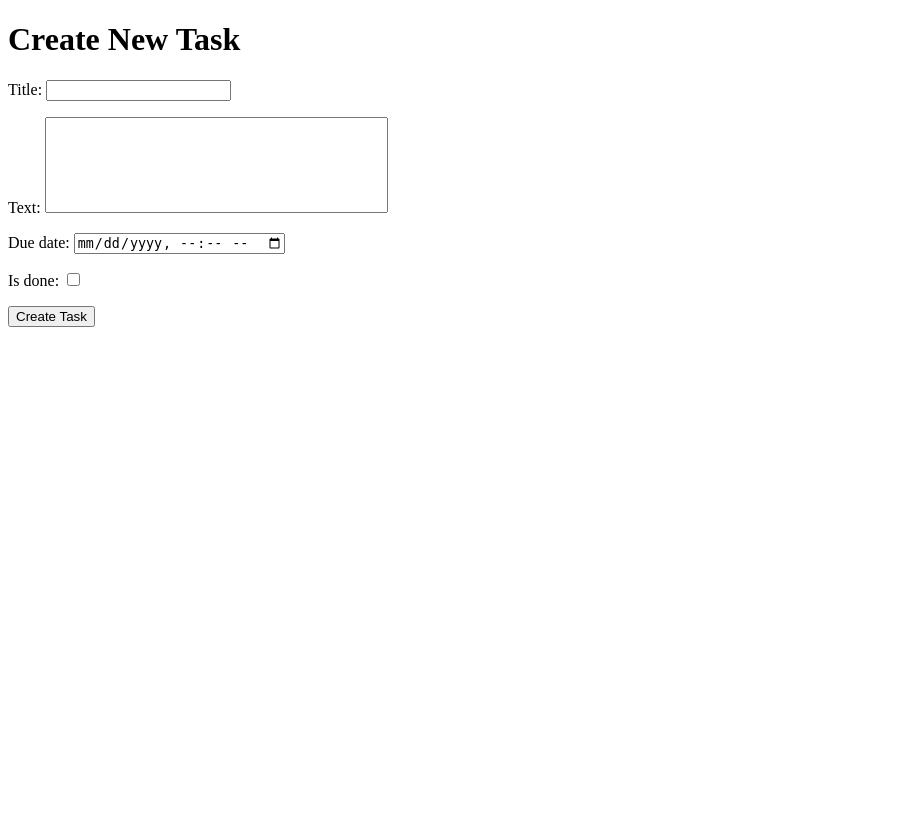
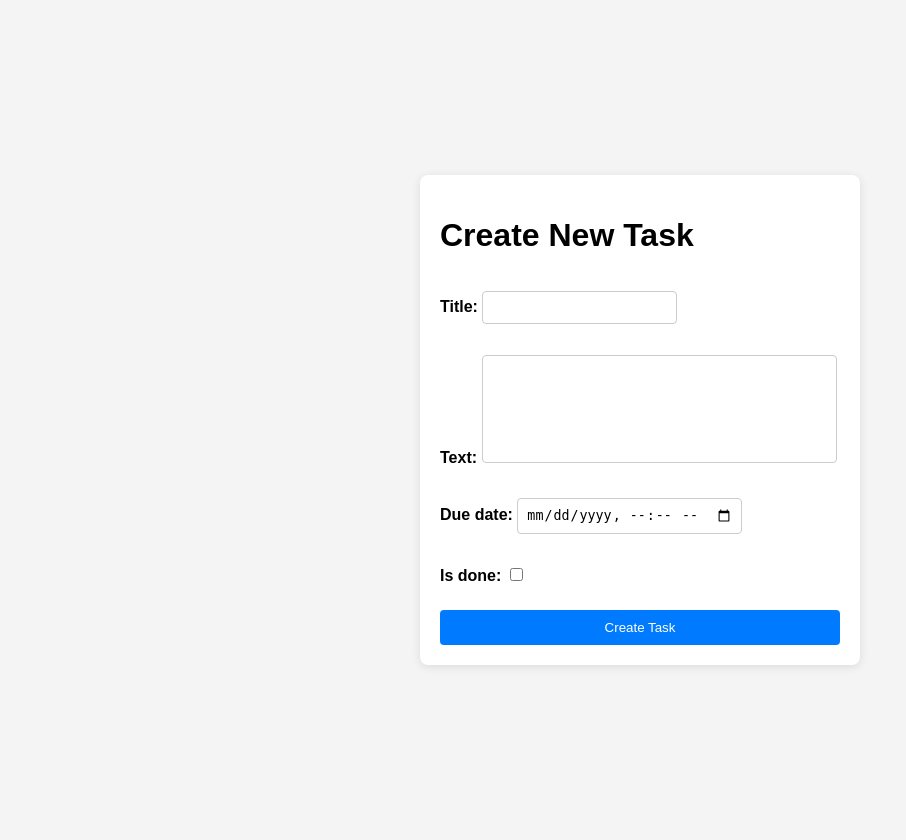
Before and after one commit to IgnacioGarcia198/My-Task-Manager-Django, a Django app: page /task-manager/create_task in a window 1280 px wide. Shown: the whole page, without its empty margins (0-906 px from the left). Before the commit the page ends 327 px from the top, so only its background shows below. Run offline with Django 5.2, Linux system fonts and the light colour scheme.

Commit message:
Improve ui/ux for create task page

```diff
--- /dev/null
+++ b/TaskManagerApp/static/TaskManagerApp/css/create_task_styles.css
@@ -0,0 +1,53 @@
+body {
+    font-family: 'Arial', sans-serif;
+    background-color: #f4f4f4;
+    margin: 0;
+    padding: 20px;
+    display: flex;
+    justify-content: center;
+    align-items: center;
+    height: 100vh;
+}
+
+.form-container {
+    background: white;
+    padding: 20px;
+    border-radius: 8px;
+    box-shadow: 0 2px 10px rgba(0,0,0,0.1);
+    width: 100%;
+    max-width: 400px;
+}
+
+.task-form {
+    display: flex;
+    flex-direction: column;
+}
+
+.task-form p {
+    margin-bottom: 15px;
+}
+
+.task-form label {
+    font-weight: bold;
+    margin-bottom: 5px;
+}
+
+.task-form input, .task-form textarea {
+    padding: 8px;
+    border: 1px solid #ccc;
+    border-radius: 4px;
+}
+
+.task-form button.btn {
+    padding: 10px 20px;
+    background-color: #007bff;
+    color: white;
+    border: none;
+    border-radius: 4px;
+    cursor: pointer;
+    margin-top: 10px;
+}
+
+.task-form button.btn:hover {
+    background-color: #0056b3;
+}
--- a/TaskManagerApp/templates/TaskManagerApp/create_task.html
+++ b/TaskManagerApp/templates/TaskManagerApp/create_task.html
@@ -4,13 +4,16 @@
 <head>
     <meta charset="UTF-8">
     <title>New Task</title>
+    <link rel="stylesheet" href="{% static 'css/create_task_styles.css' %}">
 </head>
 <body>
-    <h1>Create New Task</h1>
-    <form method="post">
-        {% csrf_token %}
-        {{ form.as_p }}
-        <button type="submit">Create Task</button>
-    </form>
+    <div class="form-container">
+        <h1>Create New Task</h1>
+        <form method="post" class="task-form">
+            {% csrf_token %}
+            {{ form.as_p }}
+            <button type="submit" class="btn">Create Task</button>
+        </form>
+    </div>
 </body>
 </html>
```
